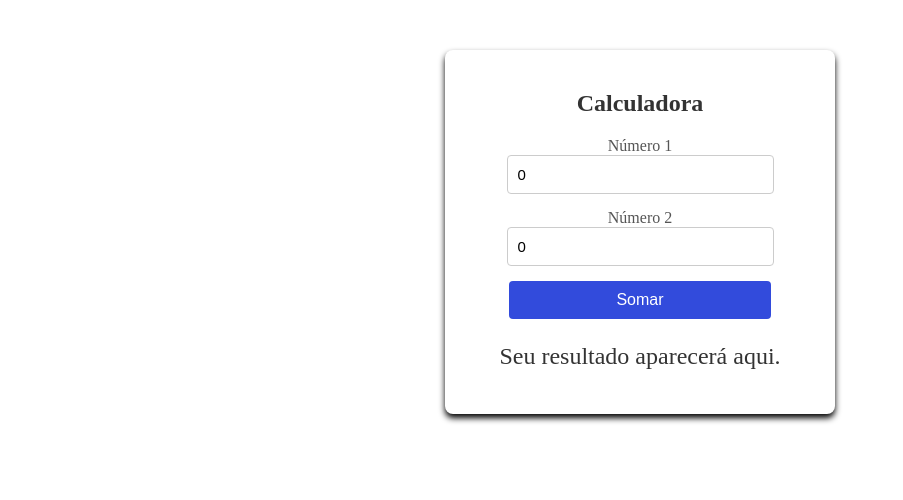
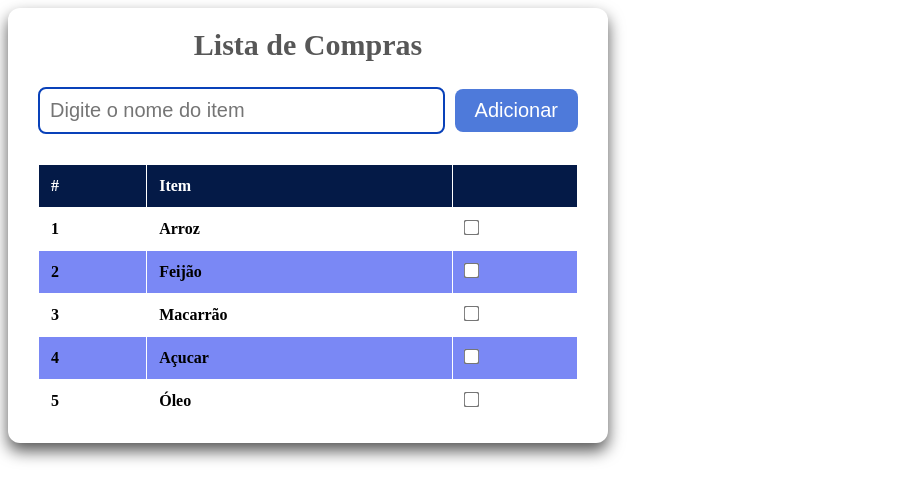
Before and after one commit to br-techlabz/conceitos-basicos, an Angular app: page / in a window 1280 px wide. Shown: the top 500 px of the page, without its empty margins (0-903 px from the left). Built offline with nearby package versions, Linux system fonts and the light colour scheme.

Commit message:
Aula 17: Criação do componente de lista de compras

```diff
--- a/src/app/app.component.html
+++ b/src/app/app.component.html
@@ -6,4 +6,10 @@
 <app-minhapagina></app-minhapagina>
 <hello-world></hello-world>
 -->
+
+
+<!--
 <app-calculadora></app-calculadora>
+-->
+
+<app-lista-compras></app-lista-compras>
--- a/src/app/app.component.ts
+++ b/src/app/app.component.ts
@@ -3,10 +3,11 @@ import { RouterOutlet } from '@angular/router';
 import { HelloWorldComponent } from './helloworld/helloworld.component'
 import { MinhapaginaComponent } from './minhapagina/minhapagina.component'
 import { CalculadoraComponent } from './calculadora/calculadora.component'
+import { ListaComprasComponent } from './lista-compras/lista-compras.component';
 
 @Component({
   selector: 'app-root',
-  imports: [HelloWorldComponent, MinhapaginaComponent, CalculadoraComponent],
+  imports: [HelloWorldComponent, MinhapaginaComponent, CalculadoraComponent, ListaComprasComponent],
   templateUrl: './app.component.html',
   styleUrl: './app.component.scss'
 })
--- /dev/null
+++ b/src/app/lista-compras/lista-compras.component.html
@@ -0,0 +1,46 @@
+<div class="container">
+    <h1>Lista de Compras</h1>
+
+    <form class="add-item-form">
+        <input type="text" placeholder="Digite o nome do item" id="item" />
+        <button type="submit">Adicionar</button>
+    </form>
+
+
+<table>
+    <thead>
+        <tr>
+            <th>#</th>
+            <th>Item</th>
+            <th></th>
+        </tr>
+    </thead>
+    <tbody>
+        <tr>
+            <th>1</th>
+            <th>Arroz</th>
+            <th><input type="checkbox"/></th>
+        </tr>
+        <tr>
+            <th>2</th>
+            <th>Feijão</th>
+            <th><input type="checkbox"/></th>
+        </tr>
+        <tr>
+            <th>3</th>
+            <th>Macarrão</th>
+            <th><input type="checkbox"/></th>
+        </tr>
+        <tr>
+            <th>4</th>
+            <th>Açucar</th>
+            <th><input type="checkbox"/></th>
+        </tr>
+        <tr>
+            <th>5</th>
+            <th>Óleo</th>
+            <th><input type="checkbox"/></th>
+        </tr>
+    </tbody>
+</table>
+</div>
--- /dev/null
+++ b/src/app/lista-compras/lista-compras.component.scss
@@ -0,0 +1,91 @@
+* {
+    margin: 0;
+    padding: 0;
+    box-sizing: border-box;
+}
+
+.container{
+    background: #fff;
+    border-radius: 12px;
+    box-shadow: 0 8px 16px #575757;
+    padding: 20px 30px;
+    text-align: center;
+    width: 100%;
+    max-width: 600px;
+}
+
+h1{
+    font-size: 30px;
+    color: #575757;
+    margin-bottom: 25px;
+}
+
+.add-item-form{
+    display: flex;
+    justify-content: center;
+    align-items: center;
+    gap: 10px;
+    margin-bottom: 20px;
+}
+
+input{
+    flex: 1;
+    padding: 10px;
+    border: 2px solid #0941b9;
+    font-size: 20px;
+    border-radius: 8px;
+}
+
+input:focus{
+    outline: none;
+    border-color: #041a47;
+}
+
+
+button{
+    padding: 10px 20px;
+    border-radius: 8px;
+    background: #4e7ada;
+    border: none;
+    color: #fff;
+    font-size: 20px;
+    cursor: pointer;
+}
+
+button:hover{
+    background: #0941b9;
+}
+
+table{
+    width: 100%;
+    border-collapse: collapse;
+    margin-top: 30px;
+}
+
+thead{
+    background: #041a47;
+    color: #fff;
+}
+
+table thead th{
+    background: #041a47;
+}
+
+th, td{
+    padding: 12px;
+    text-align: left;
+    border: 1px solid #fff;
+}
+
+tr:nth-child(odd){
+    background-color: #fff;
+}
+
+tr:nth-child(even){
+    background-color: #7a88f5;
+}
+
+input[type="checkbox"]{
+    transform: scale(1.2);
+    cursor: pointer;
+}
```
Also changed, not shown: src/app/lista-compras/lista-compras.component.ts (added, +11 -0 lines), 1 other file (tests, documents, lock files or other folders).
